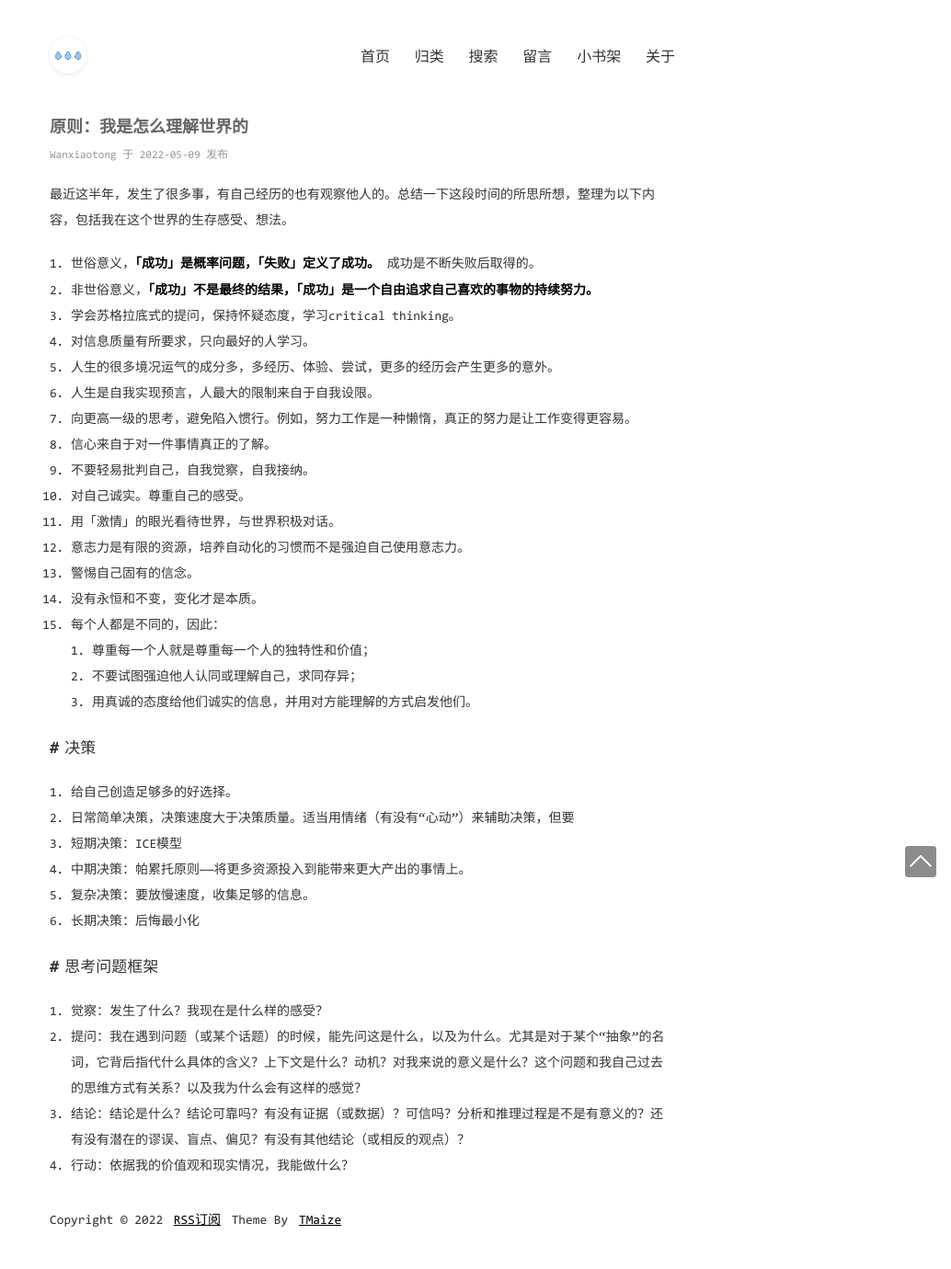
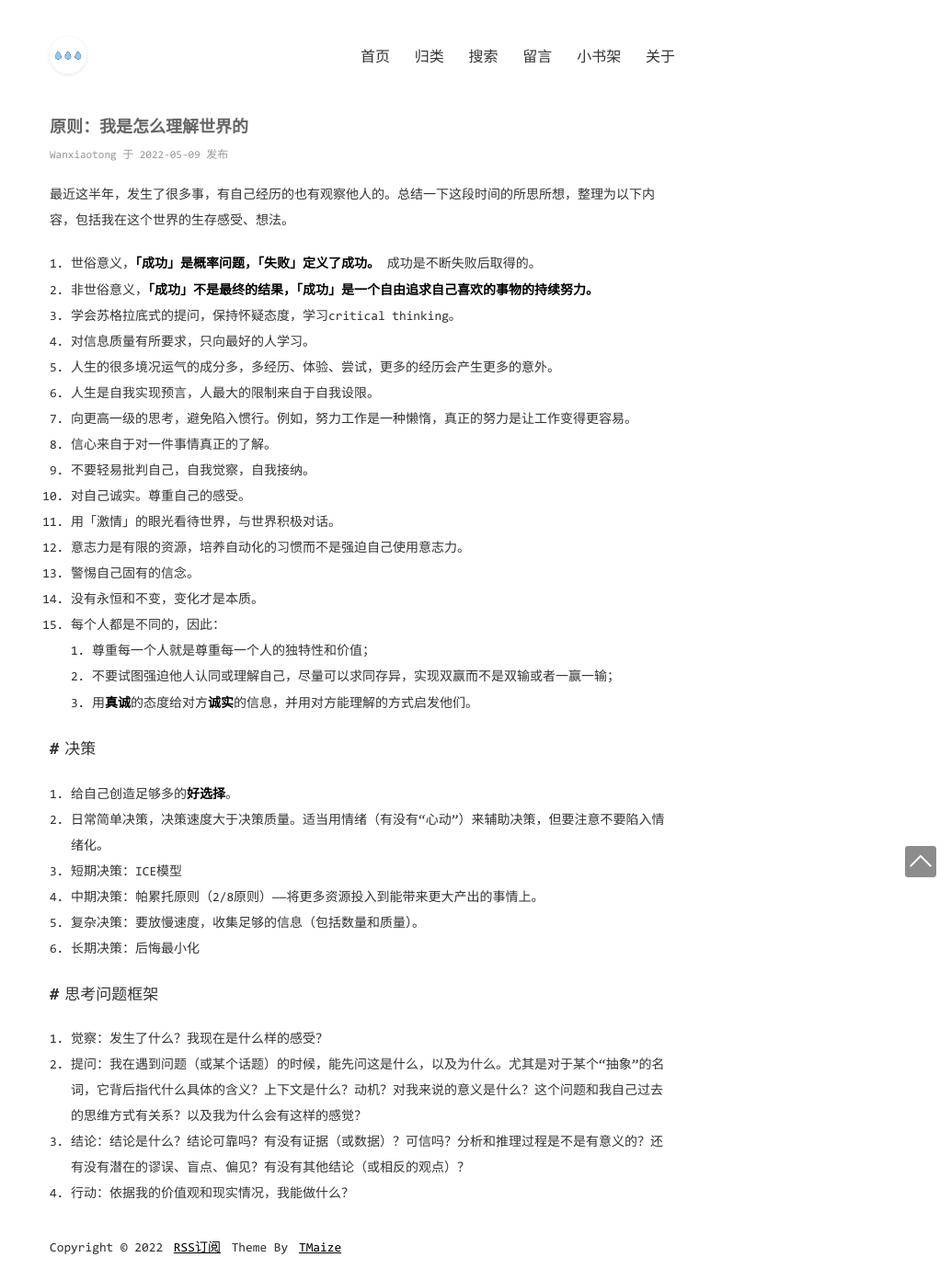
Before and after one commit to zincaaa/zincaaa.github.io, a Jekyll site: the page built from _posts/2022-05-09-我是怎么理解世界的.md, in a window 1280 px wide. Shown: the whole page at 92% size, without its empty margins (246-1280 px from the left). Built offline with Jekyll 4.4.1, drawn with Linux system fonts in a browser that asks for light colours; before the commit the page ends 1350 px from its top, so only the background shows below that.

Commit message:
Update 2022-05-09-我是怎么理解世界的.md

```diff
--- a/_posts/2022-05-09-我是怎么理解世界的.md
+++ b/_posts/2022-05-09-我是怎么理解世界的.md
@@ -21,16 +21,16 @@ categories: [随笔]
 14. 没有永恒和不变，变化才是本质。
 15. 每个人都是不同的，因此：
     1. 尊重每一个人就是尊重每一个人的独特性和价值；
-    2. 不要试图强迫他人认同或理解自己，求同存异；
-    3. 用真诚的态度给他们诚实的信息，并用对方能理解的方式启发他们。
+    2. 不要试图强迫他人认同或理解自己，尽量可以求同存异，实现双赢而不是双输或者一赢一输；
+    3. 用**真诚**的态度给对方**诚实**的信息，并用对方能理解的方式启发他们。
 
 ## 决策
 
-1. 给自己创造足够多的好选择。
-2. 日常简单决策，决策速度大于决策质量。适当用情绪（有没有“心动”）来辅助决策，但要
+1. 给自己创造足够多的**好选择**。
+2. 日常简单决策，决策速度大于决策质量。适当用情绪（有没有“心动”）来辅助决策，但要注意不要陷入情绪化。
 3. 短期决策：ICE模型
-4. 中期决策：帕累托原则——将更多资源投入到能带来更大产出的事情上。
-5. 复杂决策：要放慢速度，收集足够的信息。
+4. 中期决策：帕累托原则（2/8原则）——将更多资源投入到能带来更大产出的事情上。
+5. 复杂决策：要放慢速度，收集足够的信息（包括数量和质量）。
 6. 长期决策：后悔最小化
 
 ## 思考问题框架
```
